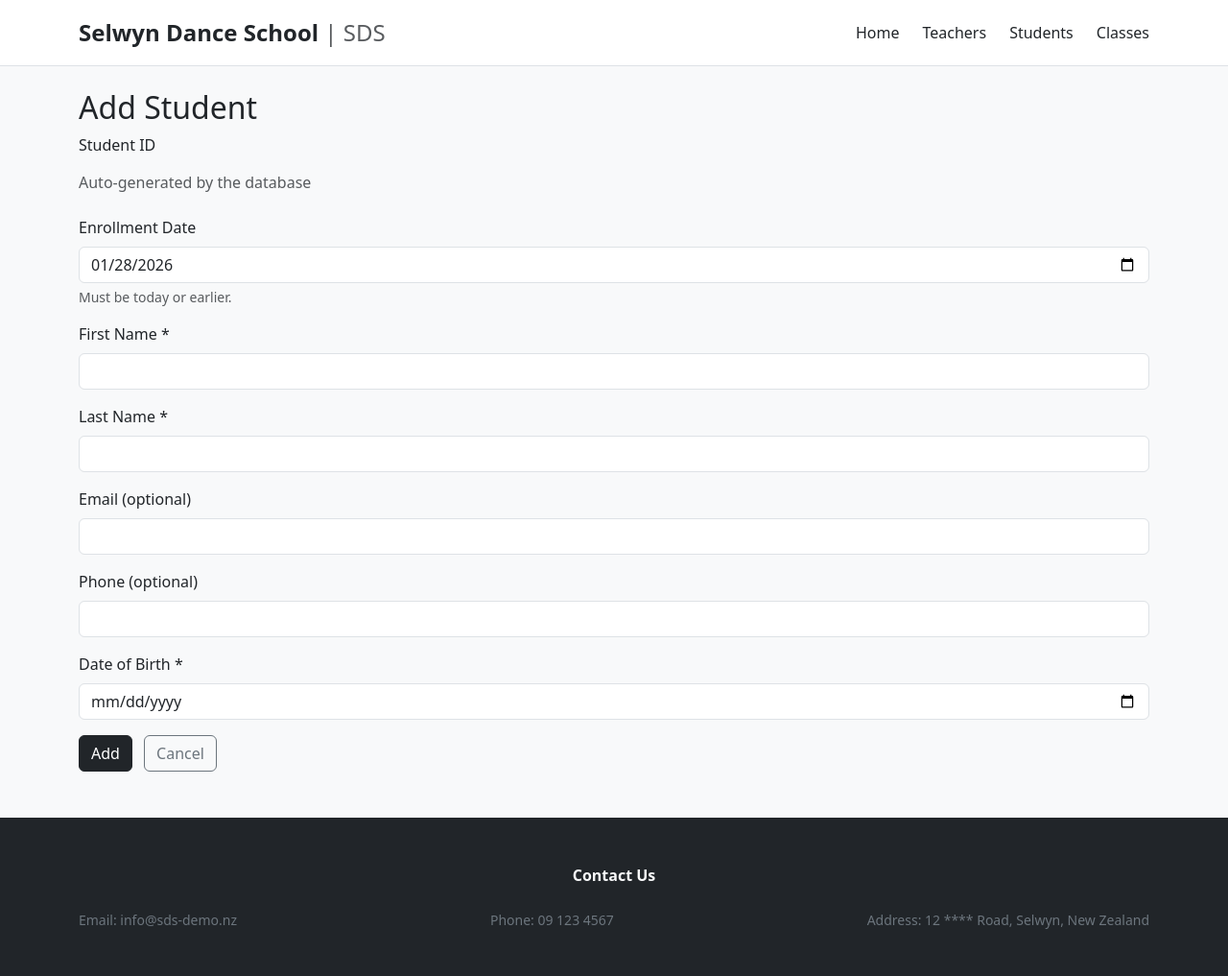
After one commit to Jie-Gao-1172816/sds, a Flask app: page /student/edit in a window 1280 px wide. The commit adds this page. Shown: the whole page at 96% size. Run offline with Flask 3, Linux system fonts and the light colour scheme; some libraries are stand-ins or nearby versions.

Commit message:
add and edit student
not validating

```diff
--- a/app.py
+++ b/app.py
@@ -1,3 +1,4 @@
+from email import errors
 from flask import Flask
 from flask import render_template
 from flask import request
@@ -6,7 +7,7 @@ from flask import url_for
 from flask import flash
 import db
 import connect
-from datetime import datetime
+from datetime import date, datetime
 
 
 app = Flask(__name__)
@@ -91,6 +92,84 @@ def class_list():
     cursor.close()
 
     return render_template("class_list.html", classes=classes)
+
+
+
+
+# edit student
+@app.route('/student/edit', methods=['GET', 'POST'])
+def edit_student():
+    if request.method == 'POST':
+        # ===== UPDATE (edit existing student) =====
+        sid = request.form.get('student_id')
+
+        first_name = request.form.get('first_name')
+        last_name  = request.form.get('last_name')
+        email      = request.form.get('email') or None
+        phone      = request.form.get('phone') or None
+        dob        = request.form.get('date_of_birth') or None
+
+        cur = db.get_cursor()
+        cur.execute("""
+            UPDATE students
+            SET first_name=%s, last_name=%s, email=%s, phone=%s, date_of_birth=%s
+            WHERE student_id=%s;
+        """, (first_name, last_name, email, phone, dob, sid))
+        cur.close()
+
+        return redirect(url_for('student_list'))
+
+    # ===== GET: show form =====
+    sid = request.args.get('student_id')
+
+    if sid is None:
+        # Add page (blank)
+        return render_template(
+            'student_edit.html',
+            edit=False,
+            student={'enrollment_date': date.today().isoformat()},
+            today=date.today().isoformat()
+        )
+    else:
+        # Edit page (load from DB)
+        cur = db.get_cursor()
+        cur.execute("""
+            SELECT student_id, first_name, last_name, email, phone, date_of_birth, enrollment_date
+            FROM students
+            WHERE student_id=%s;
+        """, (sid,))
+        student = cur.fetchone()
+        cur.close()
+
+        return render_template(
+            'student_edit.html',
+            edit=True,
+            student=student,
+            today=date.today().isoformat()
+        )
+
+
+# POST only: INSERT (add new student)
+@app.route('/student/add', methods=['POST'])
+def add_student():
+    first_name = request.form.get('first_name')
+    last_name  = request.form.get('last_name')
+    email      = request.form.get('email') or None
+    phone      = request.form.get('phone') or None
+    dob        = request.form.get('date_of_birth') or None
+
+    # enrollment_date: if blank, set to today (先简单)
+    enrollment_date = request.form.get('enrollment_date') or date.today().isoformat()
+
+    cur = db.get_cursor()
+    cur.execute("""
+        INSERT INTO students (first_name, last_name, email, phone, date_of_birth, enrollment_date)
+        VALUES (%s,%s,%s,%s,%s,%s);
+    """, (first_name, last_name, email, phone, dob, enrollment_date))
+    cur.close()
+
+    return redirect(url_for('student_list'))
+
 # Add other routes and view functions as required.
 @app.route("/students/<int:student_id>")
 def class_summary(student_id):
--- /dev/null
+++ b/templates/student_edit.html
@@ -0,0 +1,81 @@
+{% extends "base.html" %}
+{% block content %}
+
+<h2>{% if edit %}Edit Student{% else %}Add Student{% endif %}</h2>
+
+{% if edit %}
+<form action="/student/edit" method="post">
+{% else %}
+<form action="/student/add" method="post">
+{% endif %}
+
+  <!-- EDIT: 不允许改 student_id / enrollment_date，所以用 hidden 保留 -->
+  {% if edit %}
+    <input type="hidden" name="student_id" value="{{ student.student_id }}">
+    <input type="hidden" name="enrollment_date" value="{{ student.enrollment_date }}">
+  {% endif %}
+
+  <div class="mb-3">
+    <label class="form-label">Student ID</label>
+    {% if edit %}
+      <div class="form-control-plaintext">{{ student.student_id }}</div>
+    {% else %}
+      <div class="form-control-plaintext text-muted">Auto-generated by the database</div>
+    {% endif %}
+  </div>
+
+  <div class="mb-3">
+    <label class="form-label">Enrollment Date</label>
+    {% if edit %}
+      <div class="form-control-plaintext">{{ student.enrollment_date }}</div>
+    {% else %}
+      <input type="date"
+             class="form-control"
+             name="enrollment_date"
+             max="{{ today }}"
+             value="{{ student.enrollment_date or today }}">
+      <div class="form-text">Must be today or earlier.</div>
+    {% endif %}
+  </div>
+
+  <div class="mb-3">
+    <label class="form-label">First Name *</label>
+    <input type="text" class="form-control" name="first_name"
+           value="{{ student.first_name or '' }}" required>
+  </div>
+
+  <div class="mb-3">
+    <label class="form-label">Last Name *</label>
+    <input type="text" class="form-control" name="last_name"
+           value="{{ student.last_name or '' }}" required>
+  </div>
+
+  <div class="mb-3">
+    <label class="form-label">Email (optional)</label>
+    <input type="email" class="form-control" name="email"
+           value="{{ student.email or '' }}">
+  </div>
+
+  <div class="mb-3">
+    <label class="form-label">Phone (optional)</label>
+    <input type="text" class="form-control" name="phone"
+           value="{{ student.phone or '' }}">
+  </div>
+
+  <div class="mb-3">
+    <label class="form-label">Date of Birth *</label>
+    <input type="date" class="form-control" name="date_of_birth"
+           value="{{ student.date_of_birth or '' }}" required>
+  </div>
+
+  <button type="submit" class="btn btn-dark">
+    {% if edit %}Update{% else %}Add{% endif %}
+  </button>
+
+  <a href="{{ url_for('student_list') }}" class="btn btn-outline-secondary ms-2">
+    Cancel
+  </a>
+
+</form>
+
+{% endblock %}
```
Also changed, not shown: templates/student_list.html (+29 -19 lines).
